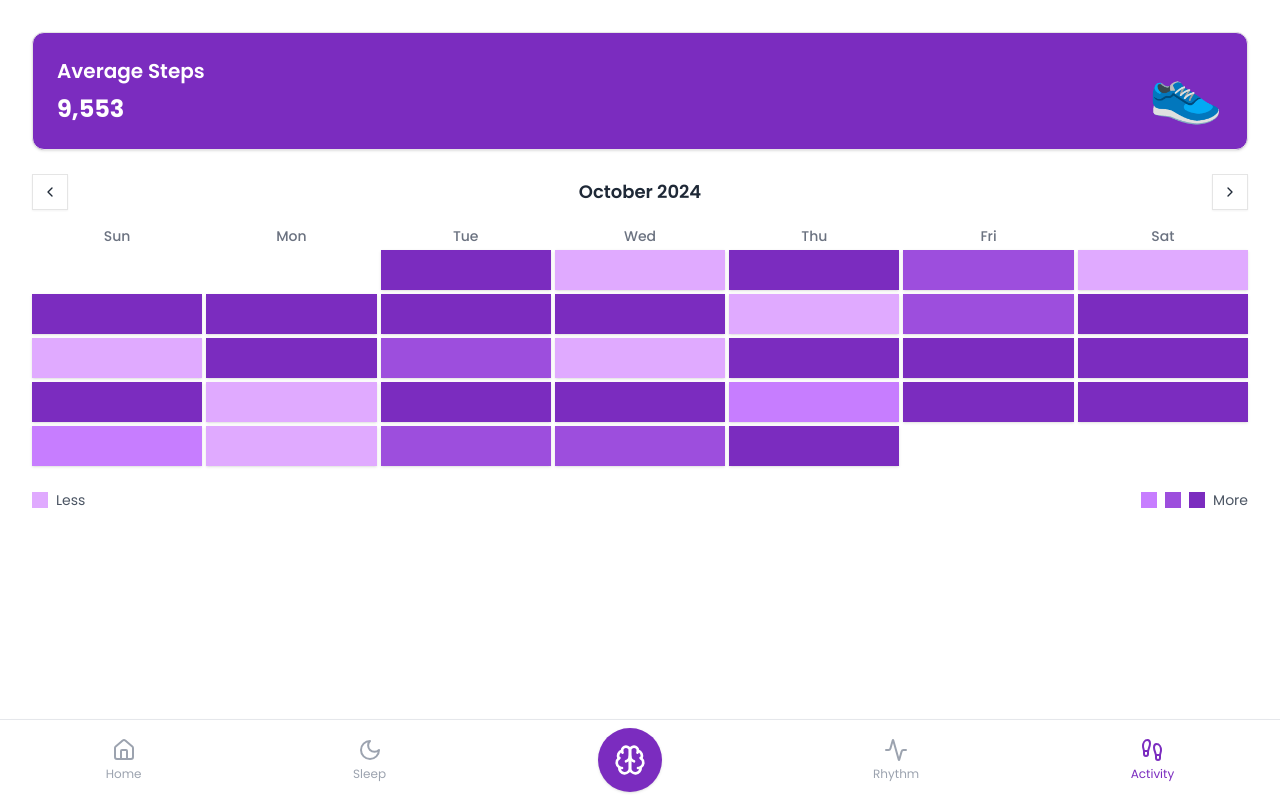
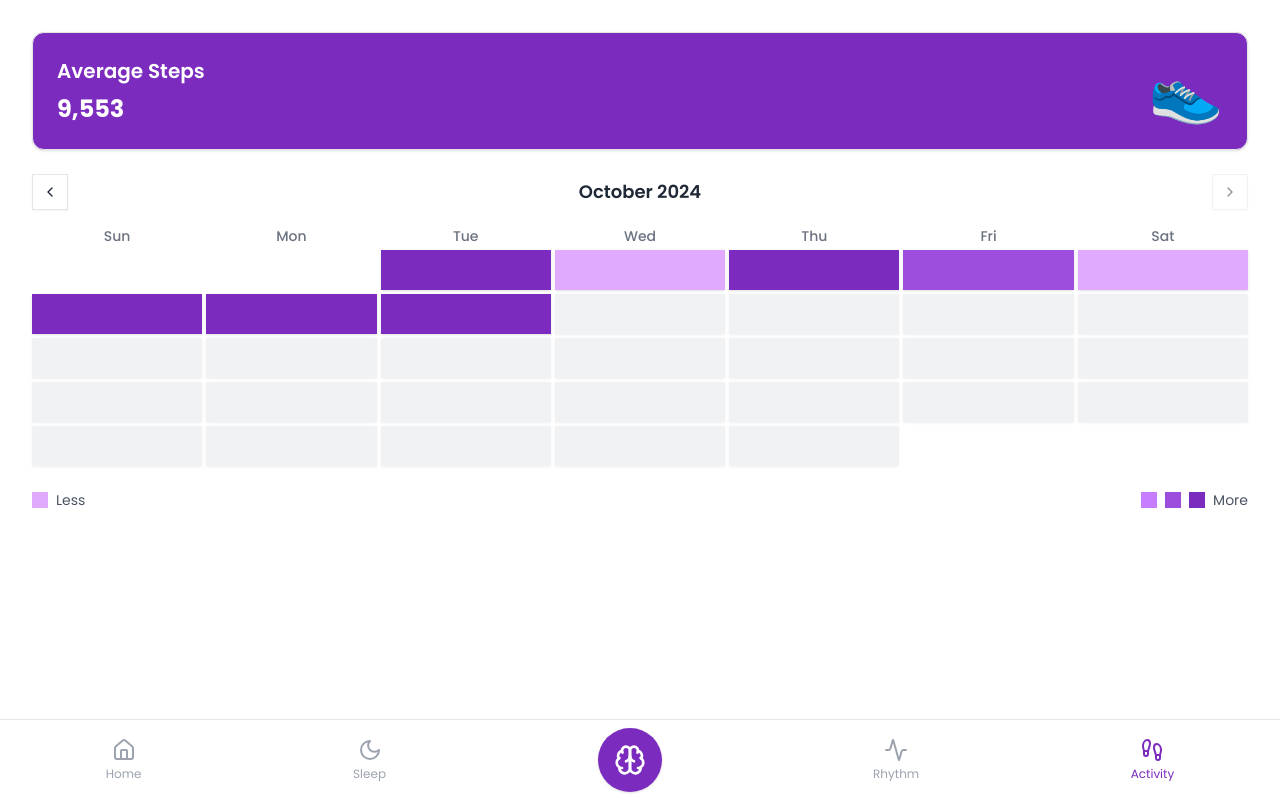
Before and after one commit to Ayushjain2205/circadia, a Next.js app: page /activity in a window 1280 px wide. Built offline with nearby package versions, Linux system fonts and the light colour scheme.

Commit message:
Lock at present date

```diff
--- a/src/pages/activity.tsx
+++ b/src/pages/activity.tsx
@@ -20,6 +20,11 @@ const Activity = () => {
   const [selectedDate, setSelectedDate] = useState<Date | null>(null);
   const [currentMonth, setCurrentMonth] = useState(new Date());
   const [activityData, setActivityData] = useState<ActivityData | null>(null);
+
+  const today = new Date();
+  const isCurrentMonthLatest =
+    currentMonth.getFullYear() === today.getFullYear() &&
+    currentMonth.getMonth() === today.getMonth();
 
   useEffect(() => {
     fetchActivityData();
@@ -69,10 +74,12 @@ const Activity = () => {
   };
 
   const nextMonth = () => {
+    if (!isCurrentMonthLatest) {
       setCurrentMonth(
         new Date(currentMonth.getFullYear(), currentMonth.getMonth() + 1, 1)
       );
       setSelectedDate(null);
+    }
   };
 
   if (!activityData) {
@@ -144,7 +151,12 @@ const Activity = () => {
               year: "numeric",
             })}
           </h3>
-          <Button onClick={nextMonth} variant="outline" size="icon">
+          <Button
+            onClick={nextMonth}
+            variant="outline"
+            size="icon"
+            disabled={isCurrentMonthLatest}
+          >
             <ChevronRight className="h-4 w-4" />
           </Button>
         </div>
@@ -162,19 +174,26 @@ const Activity = () => {
           {Array.from({ length: firstDayOfMonth }).map((_, index) => (
             <div key={`empty-${index}`} className="h-10" />
           ))}
-          {activityData.monthData.map((day, index) => (
+          {activityData.monthData.map((day, index) => {
+            const dayDate = new Date(day.date);
+            const isInFuture = dayDate > today;
+            return (
               <Button
                 key={index}
-              className={`h-10 w-full ${getActivityColor(day.steps)} ${
+                className={`h-10 w-full ${
+                  isInFuture ? "bg-gray-200" : getActivityColor(day.steps)
+                } ${
                   selectedDate?.toISOString().split("T")[0] === day.date
                     ? "ring-2 ring-white"
                     : ""
                 }`}
-              onClick={() => setSelectedDate(new Date(day.date))}
+                onClick={() => !isInFuture && setSelectedDate(dayDate)}
+                disabled={isInFuture}
               >
-              <span className="sr-only">{new Date(day.date).getDate()}</span>
+                <span className="sr-only">{dayDate.getDate()}</span>
               </Button>
-          ))}
+            );
+          })}
         </div>
 
         {/* Legend */}
```
Lines whose indentation alone changed are shown as unchanged.
